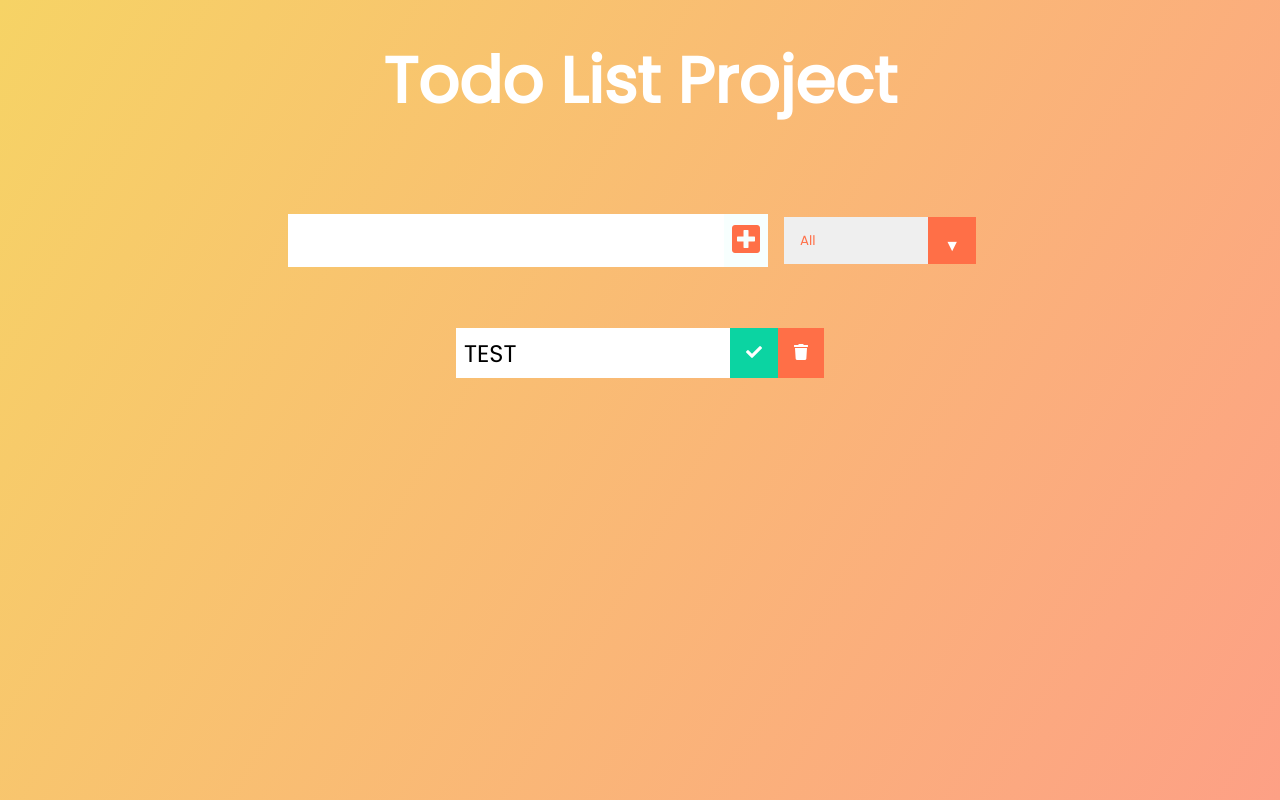
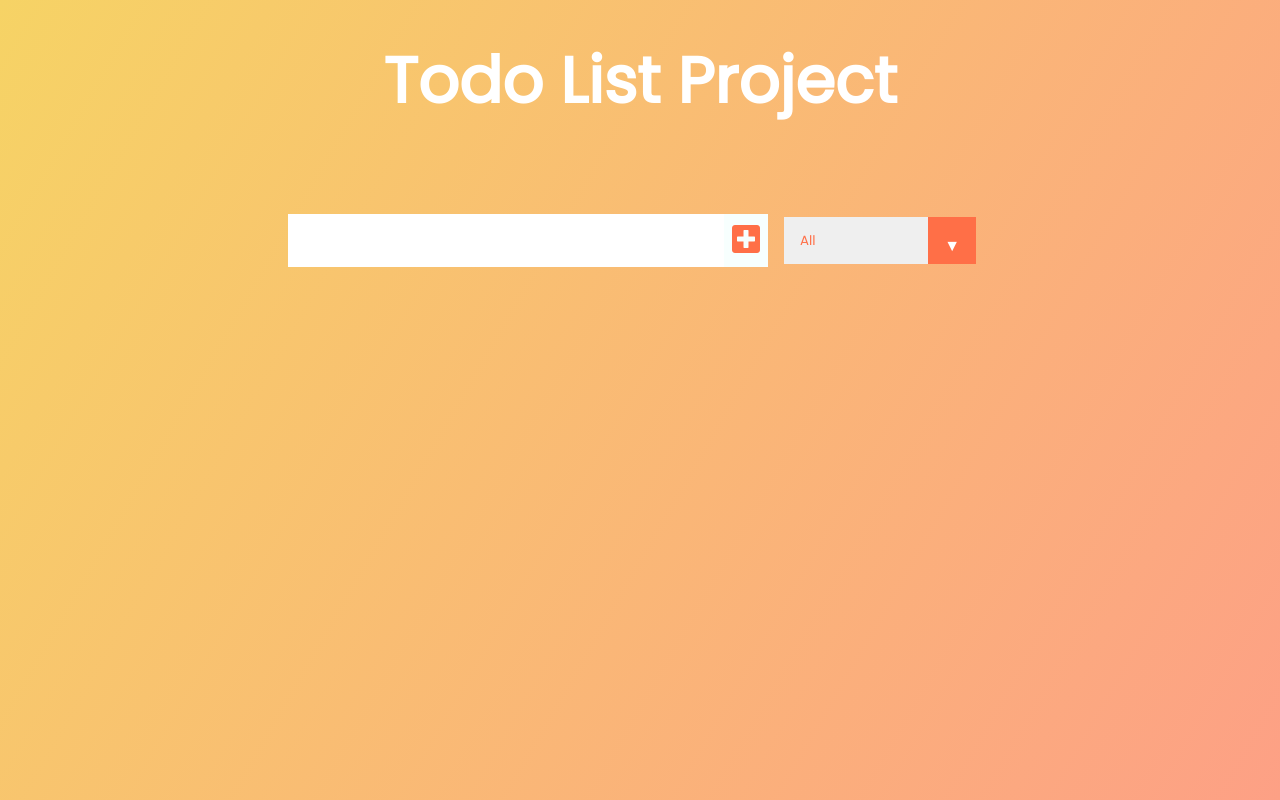
Before and after one commit to BenjaminSpoiden/TodoApp, a React (Create React App) app: page / in a window 1280 px wide. Built offline with nearby package versions, Linux system fonts and the light colour scheme.

Commit message:
added state of the form to the todo item

```diff
--- a/src/App.tsx
+++ b/src/App.tsx
@@ -14,7 +14,7 @@ function App() {
         <h1>Todo List Project</h1>
       </header>
       <Form inputText={inputText} todos={todos} setTodos={setTodos} setInputText={setInputText} />
-      <TodoList />
+      <TodoList todos={todos}/>
     </div>
   );
 }
--- a/src/components/Todo.tsx
+++ b/src/components/Todo.tsx
@@ -1,20 +1,16 @@
 import React from "react"
 
-const Todo = () => {
+const Todo = (props: any) => {
     return(
         <div className="todo">
             <li className="todo-item">
-                TEST
+                {props.text}
             </li>
             <button className="complete-btn">
-                <i className="fas fa-check">
-
-                </i>
+                <i className="fas fa-check"></i>
             </button>
             <button className="trash-btn">
-                <i className="fas fa-trash">
-
-                </i>
+                <i className="fas fa-trash"></i>
             </button>
         </div>
     )
--- a/src/components/TodoList.tsx
+++ b/src/components/TodoList.tsx
@@ -1,11 +1,13 @@
 import React from 'react'
 import Todo from './Todo'
 
-const TodoList = () => {
+const TodoList = (props:any) => {
     return (
         <div className="todo-container">
             <ul className="todo-list">
-                <Todo />
+                {props.todos.map((todo: any) => (
+                    <Todo text={todo.text} id={todo.id} />
+                ))}
             </ul>
         </div>
     )
```
